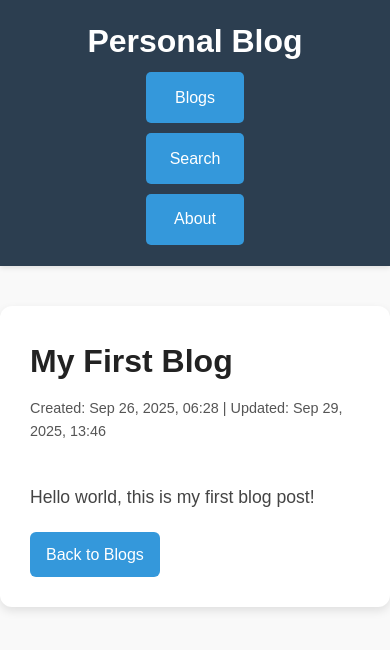
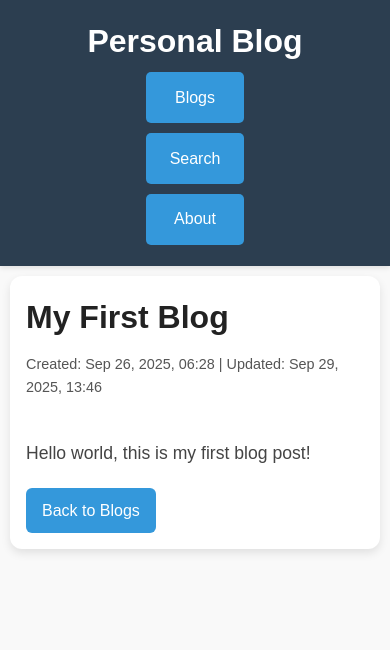
Before and after one commit to Arshiya-Bagheri/personal-blog, a Django app: page /blog/1/ in a window 390 px wide. Shown: the top 650 px of the page. Run offline with Django 5.2, Linux system fonts and the light colour scheme; data comes from the database, SQL or seed files in the repository.

Commit message:
Fix responsive design problems

```diff
--- a/config/blog/static/blog/blogs.css
+++ b/config/blog/static/blog/blogs.css
@@ -81,6 +81,15 @@
     background: #ffffff;
     border-radius: 12px;
     box-shadow: 0 4px 10px rgba(0,0,0,0.1);
+    margin-bottom: 20px;
+}
+
+/* Make sure it scales well on mobile */
+@media (max-width: 600px) {
+    .blog-detail-container {
+        margin: 10px;   /* add side space even on small screens */
+        padding: 1rem;
+    }
 }
 
 .blog-full-content {
```
Also changed, not shown: config/blog/static/blog/update_blog.css (+7 -0 lines).
